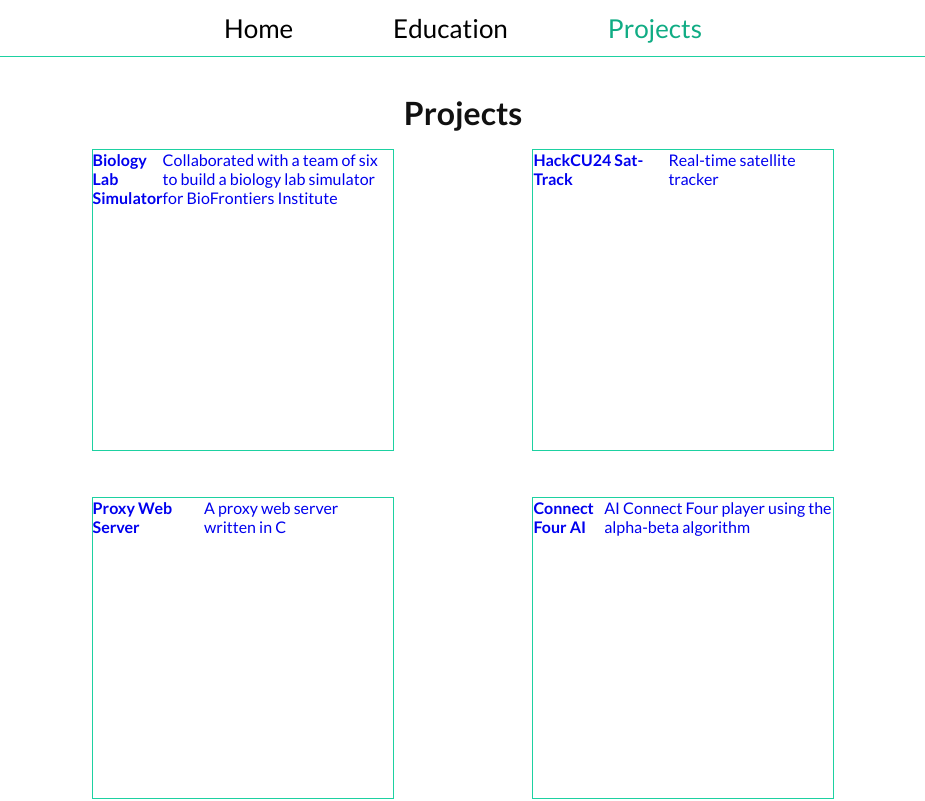
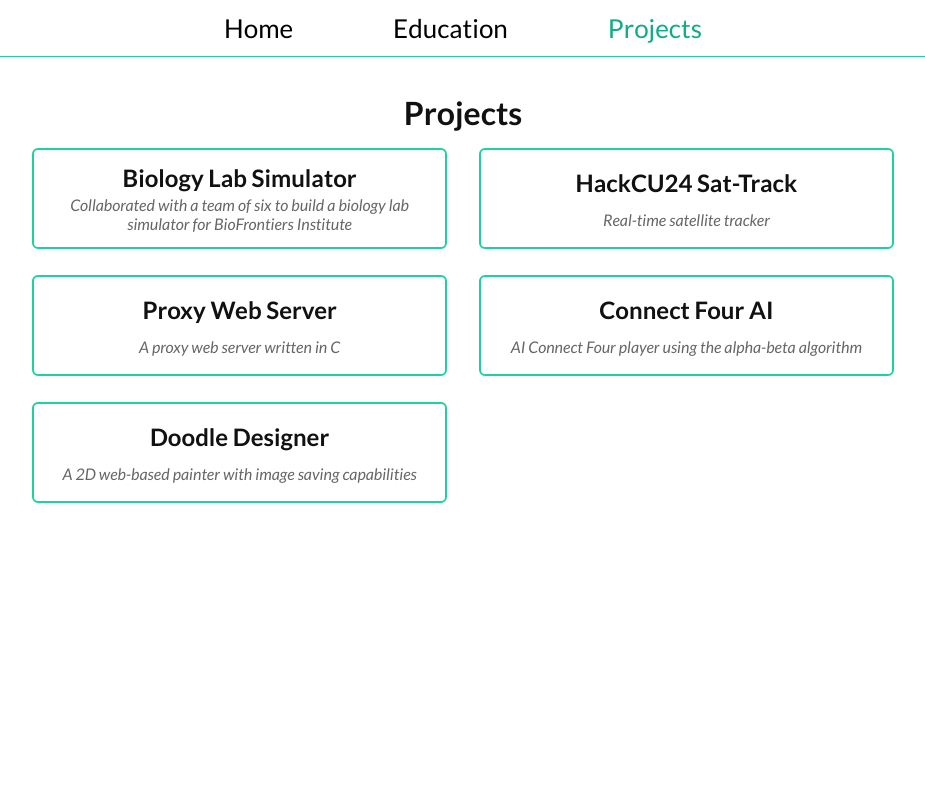
Before and after one commit to tylerhand1/portfolio, a React (Vite) app: page /projects in a window 1280 px wide. Shown: the top 801 px of the page, without its empty margins (177-1102 px from the left). Built offline with nearby package versions, Linux system fonts and the light colour scheme.

Commit message:
Styling for project grid and project cards

```diff
--- a/src/index.css
+++ b/src/index.css
@@ -91,6 +91,7 @@ body {
   /* --main-bg-color: #1d2124; */
   --main-bg-color: #fff;
   --main-text-color: #111;
+  --secondary-text-color: #666;
   --main-highlight-color: #10ac84;
   --secondary-highlight-color: #1dd1a1;
 }
@@ -183,17 +184,35 @@ h2 {
   padding: 12px;
 
   grid-template-columns: repeat(auto-fit, minmax(300px, 1fr));
-  grid-template-rows: auto;
-  column-gap: 24px;
-  row-gap: 48px;
+  grid-auto-rows: 1fr;
+  column-gap: 36px;
+  row-gap: 36px;
 
-  justify-items: center;
-  align-items: center;
+  justify-items: stretch;
+  align-items: stretch;
 }
 
-.project-card {
-  outline: 1px solid var(--secondary-highlight-color);
-  width: 300px;
-  height: 300px;
+.project-card a {
+  outline: 2px solid var(--secondary-highlight-color);
+  border-radius: 4px;
+  height: 80%;
+  flex-direction: column;
+  justify-content: space-around;
+
+  color: var(--main-text-color);
+
+  padding: 12px;
+
+  text-align: center;
+}
+
+.project-card h4 {
+  text-align: center;
+  font-size: 24px;
+}
+
+.project-card p {
+  color: var(--secondary-text-color);
+  font-style: italic;
 }
 /* End project styling */
```
